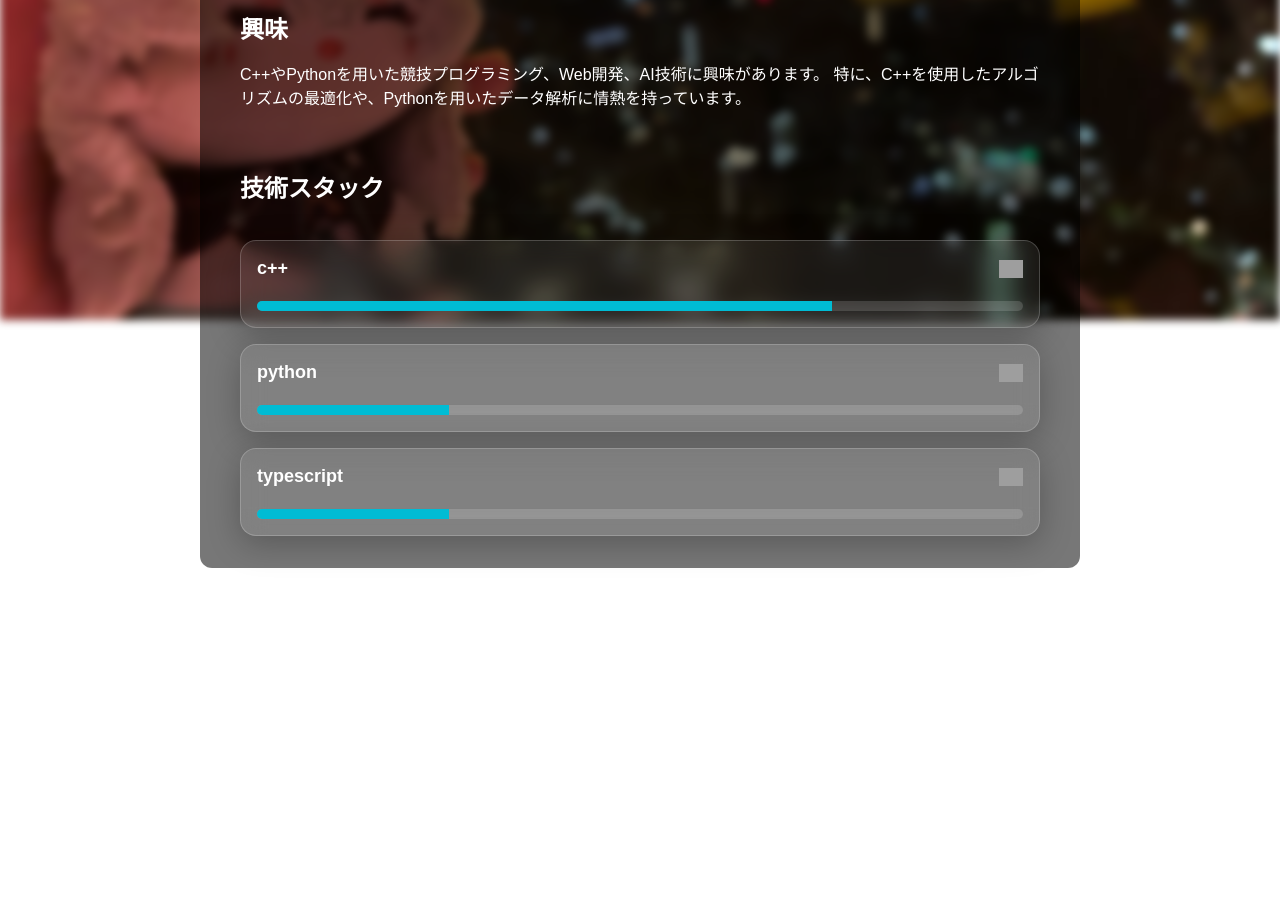
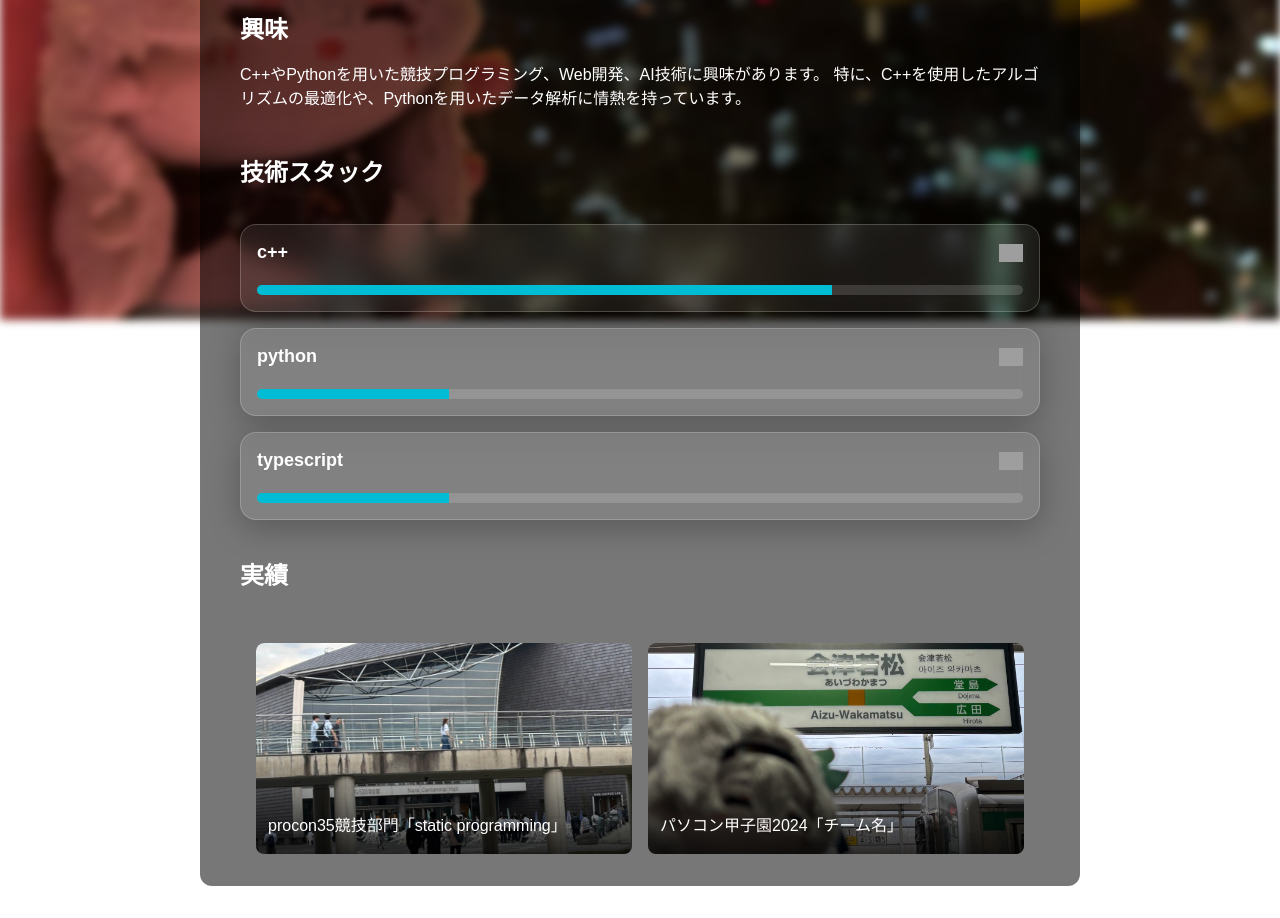
Before and after one commit to r04i02/portfolio, a React (Vite) app: page / in a window 1280 px wide. Shown: the part 480-1398 px from the top of the page. Before the commit the page ends 1080 px from the top, so only its background shows below. Built offline with nearby package versions, Linux system fonts and the light colour scheme; grey boxes are pictures that could not be loaded.

Commit message:
feat : 実績の追加

```diff
--- /dev/null
+++ b/src/component/Achievements/AchievementCard.tsx
@@ -0,0 +1,73 @@
+/** @jsxImportSource @emotion/react */
+import { css } from '@emotion/react';
+
+type Props = {
+  imageUrl: string;
+  linkUrl: string;
+  description: string;
+};
+
+export const HoverImageCard: React.FC<Props> = ({ imageUrl, linkUrl, description }) => {
+  return (
+    <a href={linkUrl} css={cardStyle} target="_blank" rel="noopener noreferrer">
+      <div css={backgroundStyle(imageUrl)} />
+      <div className="overlay" css={overlayStyle}>
+        <p css={descriptionStyle}>{description}</p>
+      </div>
+    </a>
+  );
+};
+
+const cardStyle = css`
+  position: relative;
+  display: block;
+  width: 100%;
+  aspect-ratio: 16 / 9;
+  border-radius: 8px;
+  overflow: hidden;
+  text-decoration: none;
+  transition: transform 0.3s ease;
+
+  &:hover .overlay {
+    height: 50%;
+    background: linear-gradient(to top, rgba(0, 0, 0, 1), transparent);
+  }
+`;
+
+const backgroundStyle = (imageUrl: string) => css`
+  background-image: url(${imageUrl});
+  background-size: cover;
+  background-position: center;
+  width: 100%;
+  height: 100%;
+  transition: transform 0.3s ease;
+
+  ${cardStyle}:hover & {
+    transform: translateY(-4px);
+  }
+`;
+
+const overlayStyle = css`
+  position: absolute;
+  bottom: 0;
+  width: 100%;
+  height: 40%;
+  background: linear-gradient(to top, rgba(0, 0, 0, 0.8), transparent);
+  color: white;
+  display: flex;
+  align-items: flex-end;
+  padding: 12px;
+  font-size: 14px;
+  line-height: 1.4;
+  pointer-events: none;
+  transition:
+    height 0.3s ease,
+    background 0.3s ease;
+`;
+
+
+const descriptionStyle = css`
+    color: white;
+    font-size: 16px;
+    line-height: 0;
+`;
--- /dev/null
+++ b/src/component/Achievements/Achievements.tsx
@@ -0,0 +1,28 @@
+/** @jsxImportSource @emotion/react */
+import { CardGrid } from './GridAchievement';
+import { styles } from '../SkillCard/styles';
+
+export function ShowAchievement(){
+    return(
+        <div css={styles.grid}>
+            <h2>実績</h2>
+
+            <CardGrid
+                columns = {2}
+                cards={[
+                    {
+                        imageUrl: './../../../public/image1.jpg',
+                        linkUrl: 'https://www.procon.gr.jp/?page_id=79774',
+                        description: 'procon35競技部門「static programming」'
+                    },
+                    {
+                        imageUrl: './../../../public/image0.jpg',
+                        linkUrl: 'https://pckoshien.u-aizu.ac.jp/' ,
+                        description: 'パソコン甲子園2024「チーム名」'
+                    },
+                ]}
+            />
+
+        </div>
+    )
+}
--- /dev/null
+++ b/src/component/Achievements/GridAchievement.tsx
@@ -0,0 +1,36 @@
+/** @jsxImportSource @emotion/react */
+import { css } from '@emotion/react';
+import { HoverImageCard } from './AchievementCard'; // 先ほどのカードをインポート
+
+type CardData = {
+  imageUrl: string;
+  linkUrl: string;
+  description: string;
+};
+
+type Props = {
+  cards: CardData[];
+  columns: number; // n列にしたい数
+};
+
+export const CardGrid: React.FC<Props> = ({ cards, columns }) => {
+  return (
+    <div css={gridStyle(columns)}>
+      {cards.map((card, i) => (
+        <HoverImageCard
+          key={i}
+          imageUrl={card.imageUrl}
+          linkUrl={card.linkUrl}
+          description={card.description}
+        />
+      ))}
+    </div>
+  );
+};
+
+const gridStyle = (columns: number) => css`
+  display: grid;
+  grid-template-columns: repeat(${columns}, 1fr);
+  gap: 16px;
+  padding: 16px;
+`;
--- a/src/main.tsx
+++ b/src/main.tsx
@@ -6,6 +6,7 @@ import { styles } from './component/AboutMe/styles';
 import { AboutMe } from './component/AboutMe/AboutMe';
 import { MyName } from './component/MyName/MyName';
 import { ShowSkillCard } from './component/SkillCard/showSkillCard';
+import { ShowAchievement } from './component/Achievements/Achievements';
 
 createRoot(document.getElementById('root')!).render(
   <App />
@@ -35,9 +36,8 @@ function App() {
         </div>
         <div css={styles.card}>
           <AboutMe />
-          <p>
-            <ShowSkillCard />
-          </p>
+          <ShowSkillCard />
+          <ShowAchievement />
         </div>
       </div>
     </>
```
Also changed, not shown: public/image0.jpg (added), public/image1.jpg (added).
